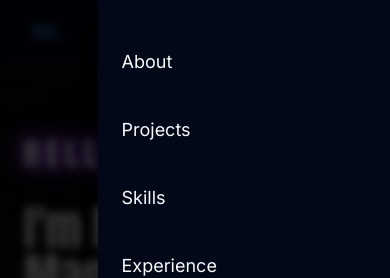
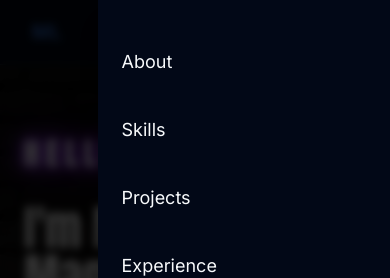
Before and after one commit to MannLester/PortfolioWebsite, a Next.js app: page / in a window 390 px wide. Both pictures are taken after a click on the button 338 px from the left and 32 px from the top of the page. Shown: the top 278 px of the page. Built offline with nearby package versions, Linux system fonts and the light colour scheme.

Commit message:
Fixed Navbar

```diff
--- a/src/components/core/Navigation/MobileNav.tsx
+++ b/src/components/core/Navigation/MobileNav.tsx
@@ -108,18 +108,18 @@ const MobileNav = () => {
                   About
                 </Link>
                 <Link
+                  href="#skills"
+                  className="text-lg hover:text-primary transition-colors block py-2"
+                  onClick={() => setIsOpen(false)}
+                >
+                  Skills
+                </Link>
+                <Link
                   href="#projects"
                   className="text-lg hover:text-primary transition-colors block py-2"
                   onClick={() => setIsOpen(false)}
                 >
                   Projects
-                </Link>
-                <Link
-                  href="#skills"
-                  className="text-lg hover:text-primary transition-colors block py-2"
-                  onClick={() => setIsOpen(false)}
-                >
-                  Skills
                 </Link>
                 <Link
                   href="#experience"
```
